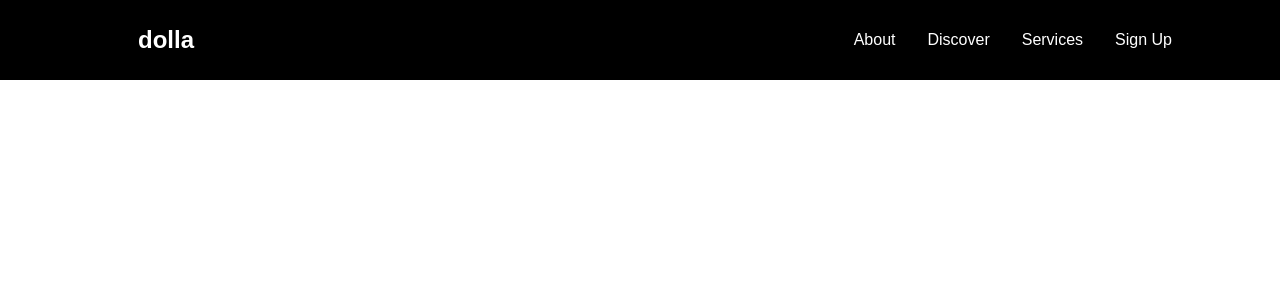
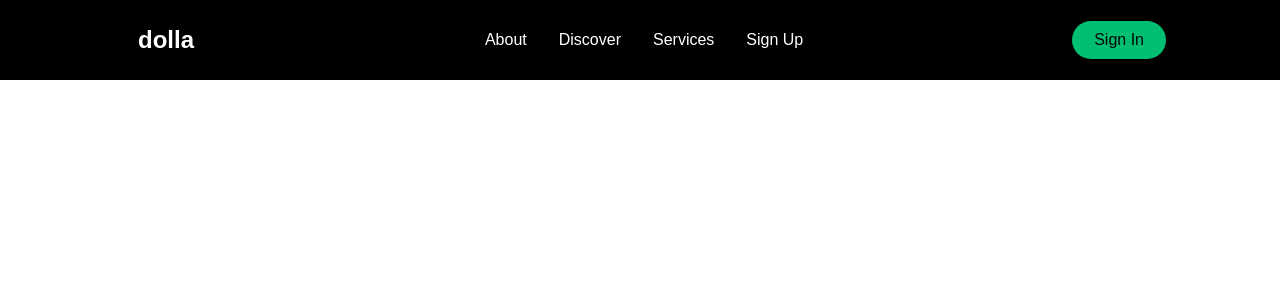
Before and after one commit to sadeghrafiei/react-website-smooth-scroll, a React (Create React App) app: page / in a window 1280 px wide. Shown: the top 300 px of the page. Built offline with nearby package versions, Linux system fonts and the light colour scheme.

Commit message:
add navBtn

```diff
--- a/src/components/Navbar/NavbarElements.js
+++ b/src/components/Navbar/NavbarElements.js
@@ -1,6 +1,6 @@
 import styled from "styled-components";
 import { Link as LinkR } from "react-router-dom";
-import { Link as LinkS} from 'react-scroll';
+import { Link as LinkS } from "react-scroll";
 
 export const Nav = styled.nav`
   background: #000;
@@ -45,19 +45,19 @@
 export const MobileIcon = styled.div`
   display: none;
 
-    @media screen and (max-width: 760px){
+  @media screen and (max-width: 760px) {
     display: block;
     position: absolute;
     top: 0;
     right: 0;
-        transform: translate(-100%,60%);
+    transform: translate(-100%, 60%);
     font-size: 1.8rem;
     cursor: pointer;
     color: #fff;
   }
-`
+`;
 
-export const NavMenu = styled.ul `
+export const NavMenu = styled.ul`
   display: flex;
   align-items: center;
   list-style: none;
@@ -67,11 +67,11 @@
   @media screen and (max-width: 768px) {
     display: none;
   }
-`
+`;
 
 export const NavItem = styled.li`
   height: 80px;
-`
+`;
 
 export const NavLinks = styled(LinkS)`
   color: #fff;
@@ -85,4 +85,32 @@
   &:active {
     border-bottom: 3px solid #01bf71;
   }
-`
+`;
+
+export const NavBtn = styled.nav`
+  display: flex;
+  align-items: center;
+
+  @media screen and (max-width: 768px) {
+    display: none;
+  }
+`;
+
+export const NavBtnLink = styled(LinkR)`
+  border-radius: 50px;
+  background: #01bf71;
+  white-space: nowrap;
+  padding: 10px 22px;
+  color: #010606;
+  font-size: 16px;
+  outline: none;
+  cursor: pointer;
+  transition: all 0.2s ease-in-out;
+  text-decoration: none;
+
+  &:hover {
+    transition: all 0.2s ease-in-out;
+    background: #fff;
+    color: #010606;
+  }
+`;
--- a/src/components/Navbar/index.js
+++ b/src/components/Navbar/index.js
@@ -4,6 +4,8 @@
   MobileIcon,
   Nav,
   NavbarContainer,
+  NavBtn,
+  NavBtnLink,
   NavItem,
   NavLinks,
   NavLogo,
@@ -33,6 +35,9 @@
               <NavLinks to="signup">Sign Up</NavLinks>
             </NavItem>
           </NavMenu>
+          <NavBtn>
+            <NavBtnLink to="/signin">Sign In</NavBtnLink>
+          </NavBtn>
         </NavbarContainer>
       </Nav>
     </>
```
Lines whose indentation alone changed are shown as unchanged.
